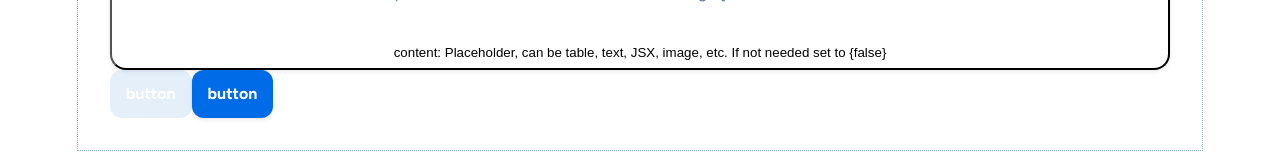
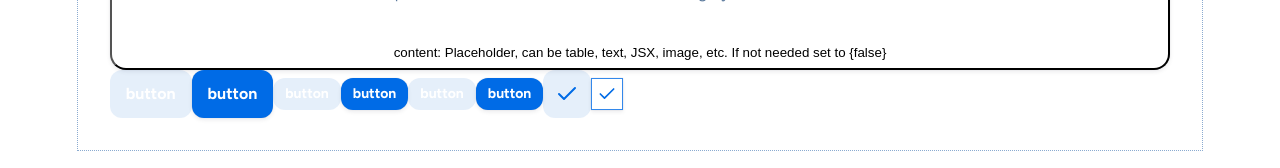
Before and after one commit to RoopeMaatta/portfolio, a React (Vite) app: page /style-guide/testing in a window 1280 px wide. Shown: the part 346-514 px from the top of the page. Built offline with nearby package versions, Linux system fonts and the light colour scheme.

Commit message:
setup Button into HOC to create variations with limited props.

```diff
--- a/src/components/Atoms/Button/Button.tsx
+++ b/src/components/Atoms/Button/Button.tsx
@@ -19,7 +19,7 @@ const variantMap = {
   text: StyledButtonText,
 }
 
-interface ButtonProps {
+export interface ButtonProps {
   label?: string
   onClick?: () => void
   buttonStyle?: ButtonVariant
--- /dev/null
+++ b/src/components/Atoms/Button/ButtonVariants.tsx
@@ -0,0 +1,21 @@
+// src/components/ButtonVariants.tsx
+import withButtonProps from './withButtonProps'
+import Button, { ButtonProps } from './Button'
+
+// 1. Default Button (no changes)
+export default Button
+
+// 2. ButtonSmall (size is set to small by default, but all sizes are allowed except shape "round")
+type ButtonSmallProps = Omit<ButtonProps, 'shape'> & {
+  shape?: Exclude<ButtonProps['shape'], 'round'>
+}
+
+export const ButtonSmall = withButtonProps<ButtonSmallProps>({
+  size: 'small',
+})
+
+// 3. ButtonIcon (omit the label prop completely so that it can't be used)
+export const ButtonIcon = withButtonProps<Omit<ButtonProps, 'label'>, 'label'>({
+  buttonStyle: 'text', // Default style
+  size: 'regular', // Default size
+})
--- /dev/null
+++ b/src/components/Atoms/Button/withButtonProps.tsx
@@ -0,0 +1,22 @@
+// src/components/withButtonProps.tsx
+import React from 'react'
+import Button, { ButtonProps } from './Button'
+
+// Modify the HOC to accept an additional generic for excluded props
+const withButtonProps = <
+  P extends Partial<ButtonProps>,
+  ExcludedProps extends keyof ButtonProps = never,
+>(
+  defaultProps: P
+) => {
+  const WrappedButton = (props: Omit<ButtonProps, ExcludedProps> & P) => {
+    return <Button {...defaultProps} {...props} />
+  }
+
+  // Set the display name for easier debugging
+  WrappedButton.displayName = `withButtonProps(${Button.displayName || 'Button'})`
+
+  return WrappedButton
+}
+
+export default withButtonProps
--- a/src/components/Organisms/NavigationBar/NavigationBar.tsx
+++ b/src/components/Organisms/NavigationBar/NavigationBar.tsx
@@ -59,6 +59,7 @@ const NavigationBar: React.FC<NavBarProps> = ({ items }) => {
                 label={item.label}
                 onClick={() => navigate(item.href)}
                 buttonStyle='text'
+                shape='square'
               />
             </div>
           )
--- a/src/components/Pages/StyleGuidePage/TestingPage.tsx
+++ b/src/components/Pages/StyleGuidePage/TestingPage.tsx
@@ -2,7 +2,11 @@ import React from 'react'
 import { useTheme } from 'styled-components'
 import { ContainerFullWidth } from 'src/components/Atoms/ContainerFullWidth'
 import Card from 'src/components/Organisms/Card/Card'
-import { Button } from 'src/components/Atoms/Button'
+import Button, {
+  ButtonSmall,
+  ButtonIcon,
+} from 'src/components/Atoms/Button/ButtonVariants'
+import { Check } from 'react-feather'
 
 // Main component rendering the color data table
 const TestingPage: React.FC = () => {
@@ -22,6 +26,17 @@ const TestingPage: React.FC = () => {
         <Card />
         <Button label='button' disabled />
         <Button label='button' />
+        <ButtonSmall label='button' disabled />
+        <ButtonSmall label='button' />
+        <ButtonSmall label='button' disabled />
+        <ButtonSmall label='button' shape='regular' />
+        <ButtonIcon icon={<Check />} disabled />
+        <ButtonIcon
+          icon={<Check />}
+          size='small'
+          buttonStyle='outline'
+          shape='square'
+        />
       </ContainerFullWidth>
     </div>
   )
```
